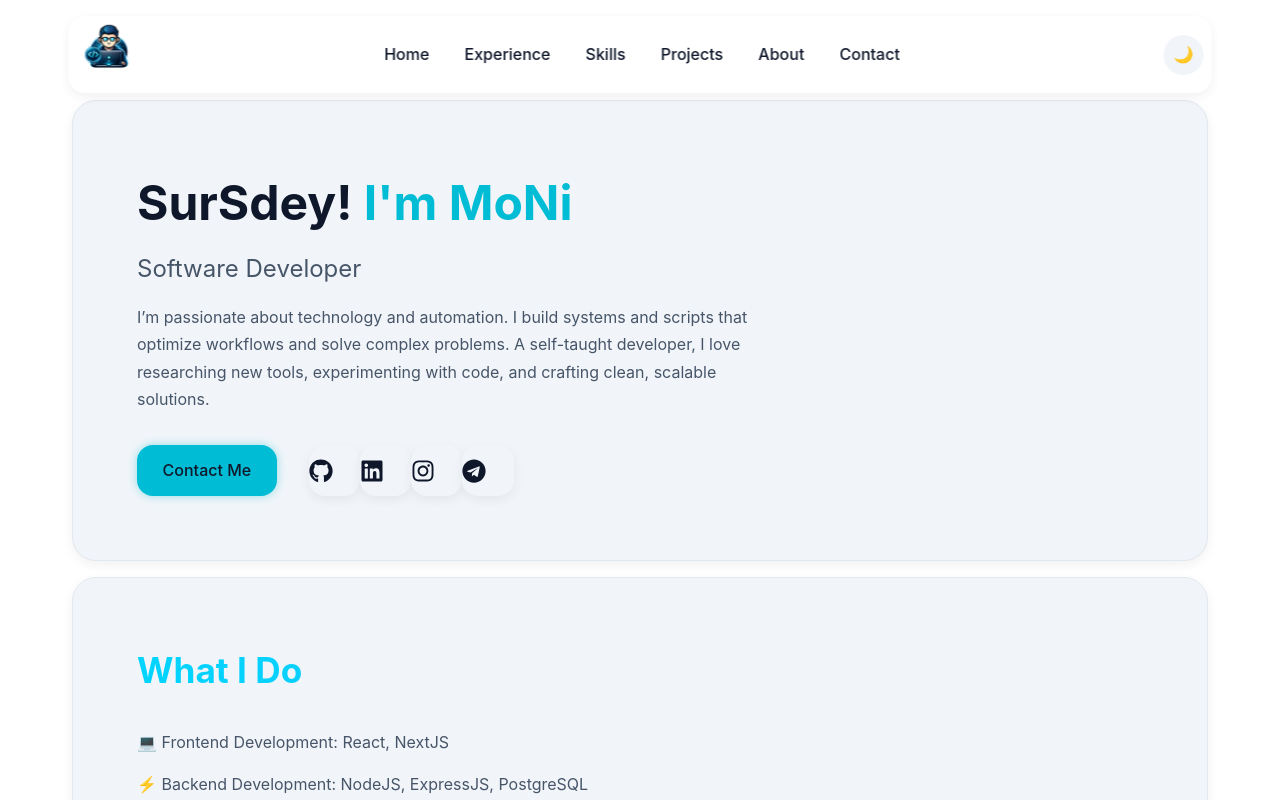
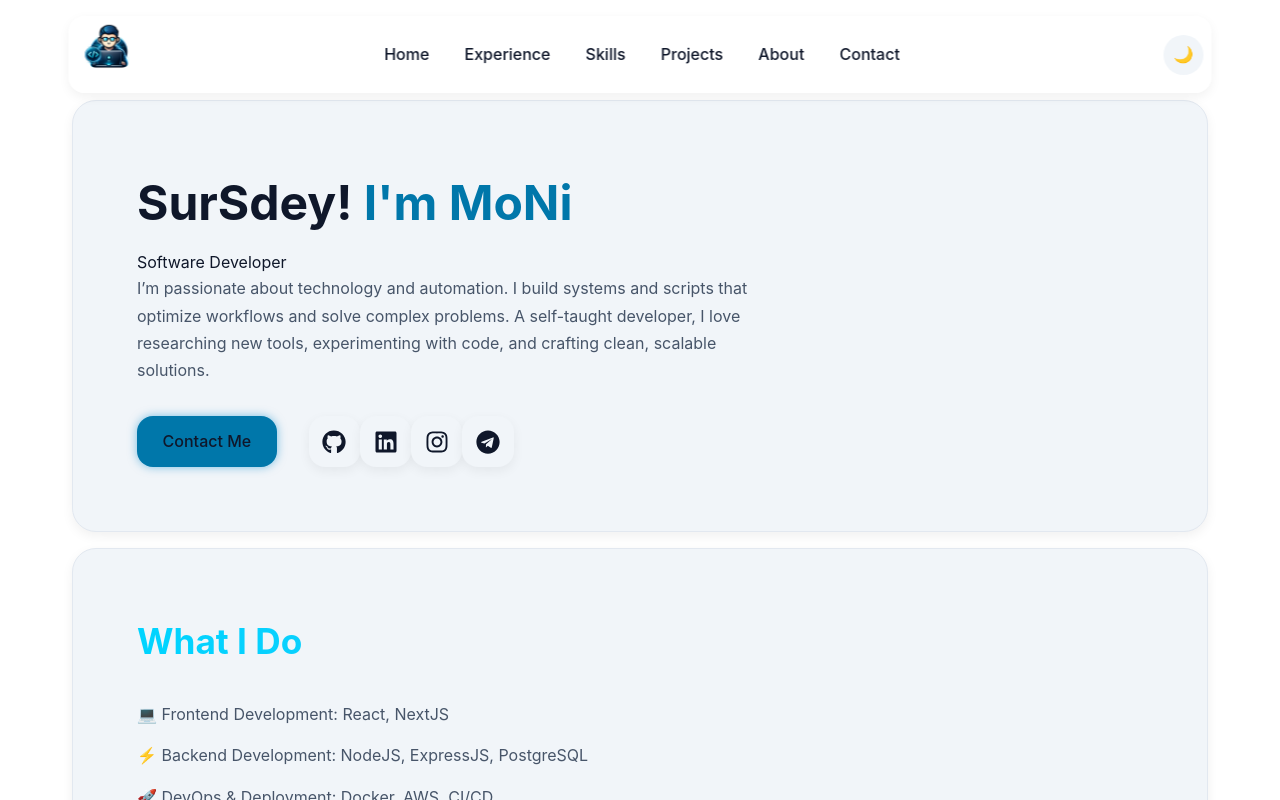
Before and after one commit to N-PanhaMony/portfolio_3.0.0, a React (Vite) app: page / in a window 1280 px wide. Shown: the top 800 px of the page. Built offline with nearby package versions, Linux system fonts and the light colour scheme.

Commit message:
Update styles: adjust dark blue-cyan palette, center social icons, refine home layout

```diff
--- a/src/styles/components.css
+++ b/src/styles/components.css
@@ -32,9 +32,10 @@
   opacity: 1;
   transform: translateY(0);
 }
-/*
-social-links
-*/
+
+/* ==========================
+   SOCIAL LINKS
+========================== */
 .social-link {
   width: 3.2rem;
   height: 3.2rem;
@@ -43,7 +44,17 @@ social-links
   background-color: var(--color-section-bg);
   border-radius: 50%;
   box-shadow: var(--shadow-light);
+  display: flex;                 /* ensure flex */
+  align-items: center;           /* vertical center */
+  justify-content: center;       /* horizontal center */
   transition: all 0.3s ease;
+}
+
+.social-link svg,
+.social-link i {
+  display: block;                /* removes inline spacing issues */
+  width: 1.5rem;                 /* force consistent size */
+  height: 1.5rem;
 }
 
 .social-link:hover {
@@ -53,13 +64,20 @@ social-links
   box-shadow: var(--glow-primary);
 }
 
+/* ==========================
+   TECH BADGES
+========================== */
 .tech-badge {
   display: inline-flex;
   align-items: center;
+  justify-content: center;       /* center content horizontally */
+  gap: 0.25rem;                  /* spacing between icon and text */
 }
 
 .tech-badge svg {
+  display: block;                /* ensures perfect vertical alignment */
   font-size: 0.7rem;
+  line-height: 1;
 }
 
 /* ==========================
--- a/src/styles/home.css
+++ b/src/styles/home.css
@@ -37,11 +37,6 @@
   margin-bottom: var(--spacing-sm);
 }
 
-.intro-section .title {
-  font-size: var(--fs-title);
-  color: var(--color-secondary-text);
-  margin-bottom: var(--spacing-md);
-}
 
 .intro-section .intro-description {
   font-size: var(--fs-body);
--- a/src/styles/variables.css
+++ b/src/styles/variables.css
@@ -1,12 +1,7 @@
-/* ==========================
-   GLOBAL VARIABLES / DESIGN TOKENS
-========================== */
-
 /* ======================
    LIGHT MODE (DEFAULT)
 ====================== */
 :root {
-
   /* Background */
   --color-bg: #ffffff;
   --color-bg-soft: #f8fafc;
@@ -17,10 +12,10 @@
   --color-text: #0f172a;
   --color-secondary-text: #475569;
 
-  /* Accent (Keep Logo Cyan) */
-  --color-primary: #00bcd4;
-  --color-primary-hover: #0097a7;
-  --color-accent-glow: #38bdf8;
+  /* Accent (Dark Blue-Cyan) */
+  --color-primary: #0077aa;       /* darker cyan-blue */
+  --color-primary-hover: #005f88; /* deeper for hover */
+  --color-accent-glow: #0099cc;   /* subtle glow */
 
   --color-header-bg: rgba(255, 255, 255, 0.8);
   --color-footer-bg: #f1f5f9;
@@ -50,14 +45,13 @@
   --shadow-light: 0 4px 12px rgba(0, 0, 0, 0.06);
   --shadow-medium: 0 8px 24px rgba(0, 0, 0, 0.12);
 
-  --glow-primary: 0 0 10px rgba(0, 188, 212, 0.4);
+  --glow-primary: 0 0 10px rgba(0, 136, 204, 0.5); /* match darker cyan-blue */
 }
+
 /* ======================
    DARK MODE
 ====================== */
-
 [data-theme="dark"] {
-
   --color-bg: #0f172a;
   --color-bg-soft: #111827;
   --color-section-bg: #1e293b;
@@ -66,15 +60,15 @@
   --color-text: #e2e8f0;
   --color-secondary-text: #94a3b8;
 
-  --color-primary: #00d4ff;
-  --color-primary-hover: #00a8cc;
+  /* Dark Mode Accent (darker blue-cyan) */
+  --color-primary: #0088cc;       /* darker blue-cyan for dark mode */
+  --color-primary-hover: #006699; /* deeper hover */
+  --glow-primary: 0 0 10px rgba(0, 136, 204, 0.6),
+                  0 0 20px rgba(0, 136, 204, 0.3);
 
   --color-header-bg: rgba(15, 23, 42, 0.8);
   --color-footer-bg: #0b1220;
 
   --shadow-light: 0 4px 12px rgba(0, 0, 0, 0.25);
   --shadow-medium: 0 8px 24px rgba(0, 0, 0, 0.35);
-
-  --glow-primary: 0 0 10px rgba(0, 212, 255, 0.6),
-                  0 0 20px rgba(0, 212, 255, 0.3);
 }
```
